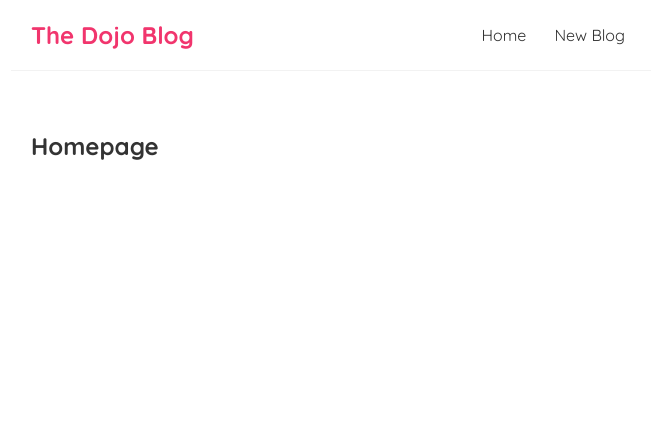
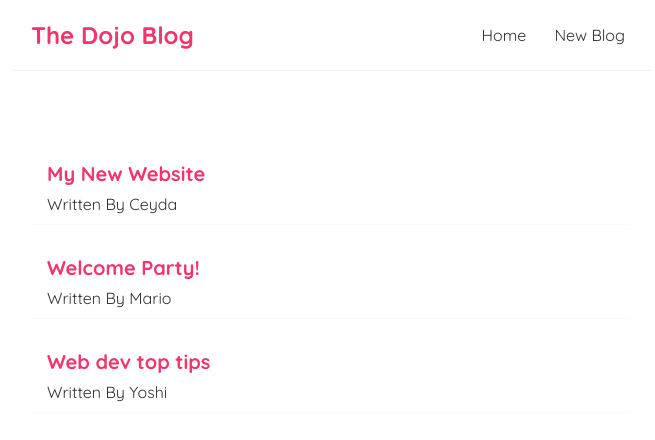
Before and after one commit to onemliceyda/Mini-Blog, a React (Create React App) app: page / in a window 1280 px wide. Shown: the top 440 px of the page, without its empty margins (309-964 px from the left). Built offline with nearby package versions, Linux system fonts and the light colour scheme.

Commit message:
outputting lists

```diff
--- a/src/components/Home.js
+++ b/src/components/Home.js
@@ -1,9 +1,24 @@
-import React from 'react'
+import React, { useState } from "react"
 
 const Home = () => {
+  const [blogs, setBlogs] = useState([
+    { title: "My New Website", body: "lorem ipsum...", author: "Ceyda", id: 1 },
+    { title: "Welcome Party!", body: "lorem ipsum...", author: "Mario", id: 2 },
+    {
+      title: "Web dev top tips",
+      body: "lorem ipsum...",
+      author: "Yoshi",
+      id: 3,
+    },
+  ])
   return (
     <div className="home">
-        <h2>Homepage</h2>
+      {blogs.map((blog) => (
+        <div className="blog-preview" key={blog.id}>
+          <h2>{blog.title}</h2>
+          <p>Written By {blog.author}</p>
+        </div>
+      ))}
     </div>
   )
 }
--- a/src/index.css
+++ b/src/index.css
@@ -1,4 +1,4 @@
-@import url('https://fonts.googleapis.com/css2?family=Quicksand:wght@300;400;500;600;700&display=swap');
+@import url("https://fonts.googleapis.com/css2?family=Quicksand:wght@300;400;500;600;700&display=swap");
 
 /* base styles */
 * {
@@ -33,3 +33,17 @@
   margin: 40px auto;
   padding: 20px;
 }
+/* blog previews / list */
+.blog-preview {
+  padding: 10px 16px;
+  margin: 20px 0;
+  border-bottom: 1px solid #fafafa;
+}
+.blog-preview:hover {
+  box-shadow: 1px 3px 5px rgba(0, 0, 0, 0.1);
+}
+.blog-preview h2 {
+  font-size: 20px;
+  color: #f1356d;
+  margin-bottom: 8px;
+}
```
Also changed, not shown: src/components/Navbar.js (+6 -6 lines).
